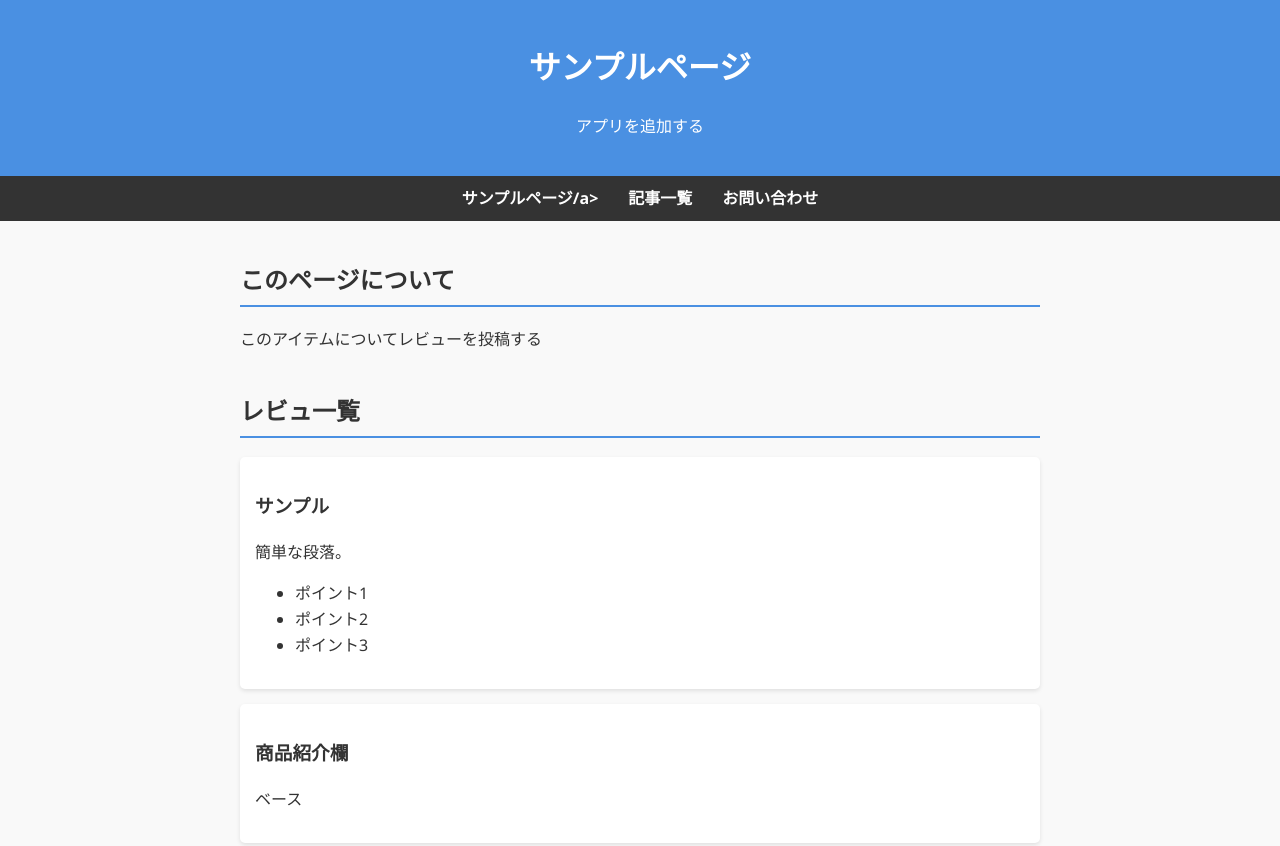
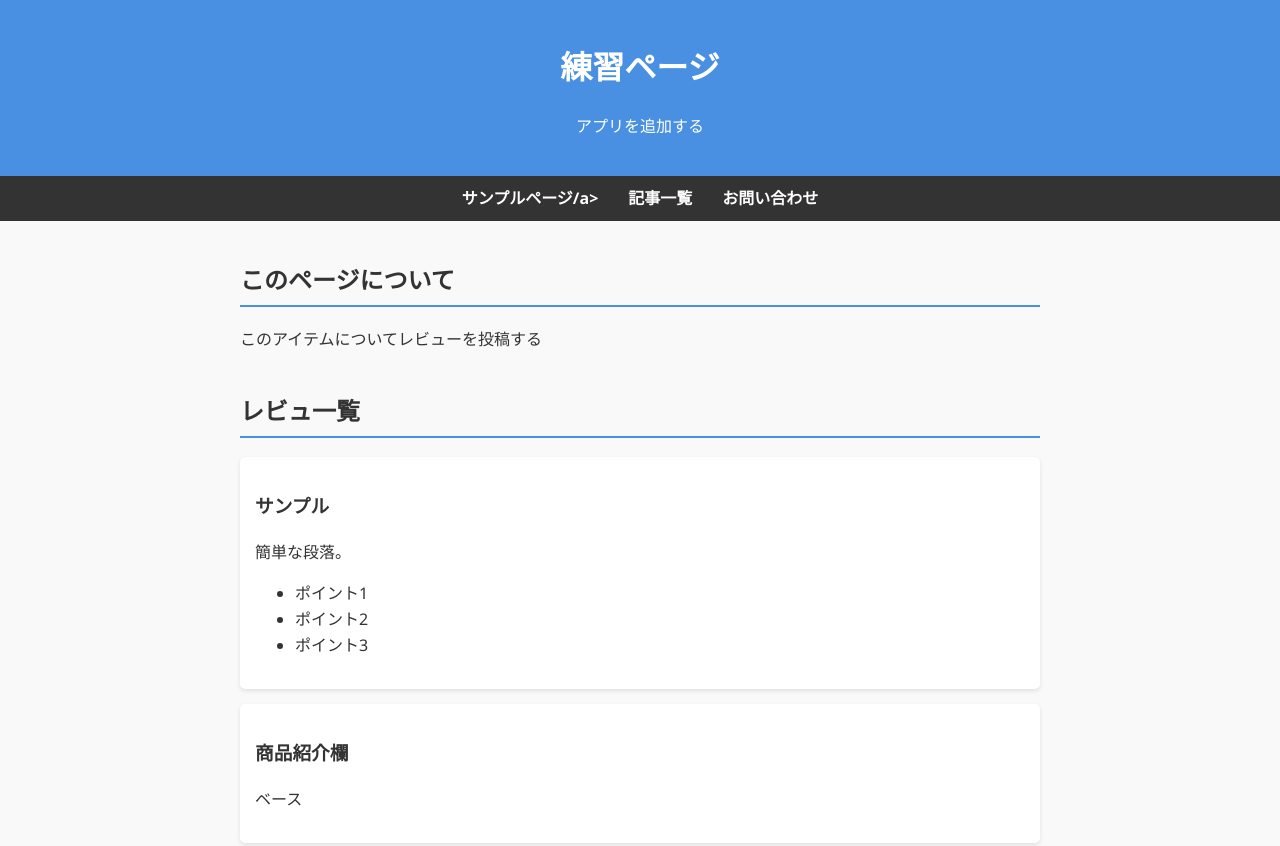
Before and after one commit to ayaseshiozaki/rensyuu, a plain HTML site: page index.html in a window 1280 px wide. Shown: the top 846 px of the page. Drawn offline with Linux system fonts and the light colour scheme.

Commit message:
コミット

```diff
--- a/index.html
+++ b/index.html
@@ -8,7 +8,7 @@
 </head>
 <body>
   <header>
-    <h1>サンプルページ</h1>
+    <h1>練習ページ</h1>
     <p>アプリを追加する</p>
   </header>
 
```
